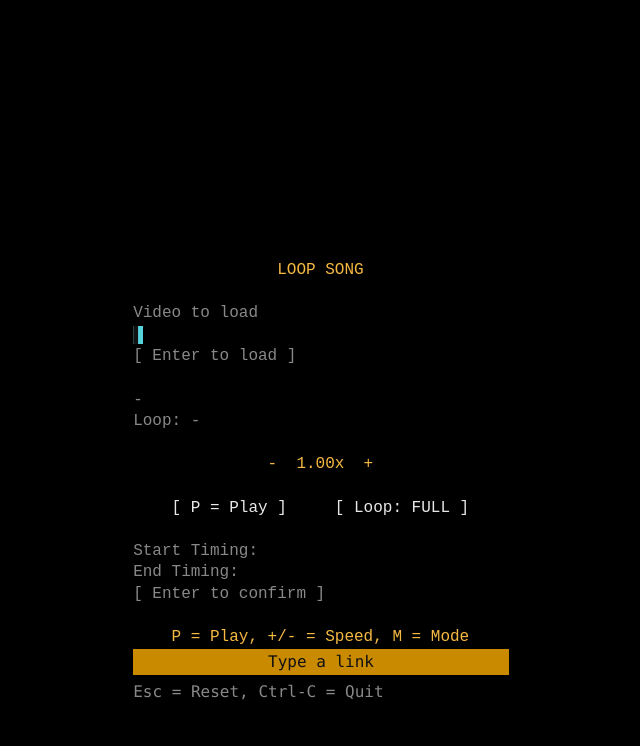
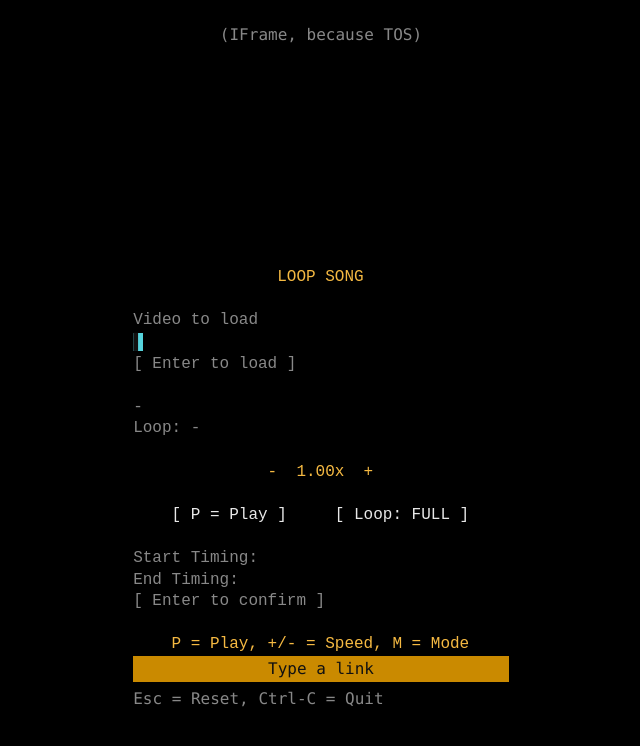
Before and after one commit to Ava-Vispilio/PyScripts, a website: page Loop_Song/src/index.html in a window 1280 px wide. Shown: the whole page, without its empty margins (319-959 px from the left). Drawn offline with Linux system fonts and the light colour scheme; files that its build step writes are made by us from their sources.

Commit message:
Shrink the Loop Song player to the API minimum and label it.

```diff
--- a/Loop_Song/src/index.html
+++ b/Loop_Song/src/index.html
@@ -7,7 +7,9 @@
       body { margin: 0; background: #000; color: #ddd; font: 16px/1.35 ui-monospace, "SF Mono", Menlo, Consolas, monospace; }
       main { width: 39ch; max-width: 100%; margin: 0 auto; padding: 1.5rem 0 3rem; }
       pre { margin: 0; white-space: pre; }
-      #player { width: 39ch; max-width: 100%; height: 220px; background: #000; margin-bottom: 1rem; }
+      /* 200x200 is YouTube's documented player minimum; smaller risks silent playback failure. */
+      #player-note { text-align: center; margin-bottom: 0.35rem; }
+      #player { display: block; width: 200px; max-width: 100%; height: 200px; background: #000; margin: 0 auto 1rem; }
       .url { color: #56d4dd; }
       .time { color: #ff9d2e; }
       .gold { color: #f5b942; }
@@ -29,6 +31,7 @@
   </head>
   <body>
     <main>
+      <div id="player-note" class="dim">(IFrame, because TOS)</div>
       <div id="player"></div>
       <pre id="screen"></pre>
       <div id="status"></div>
```
